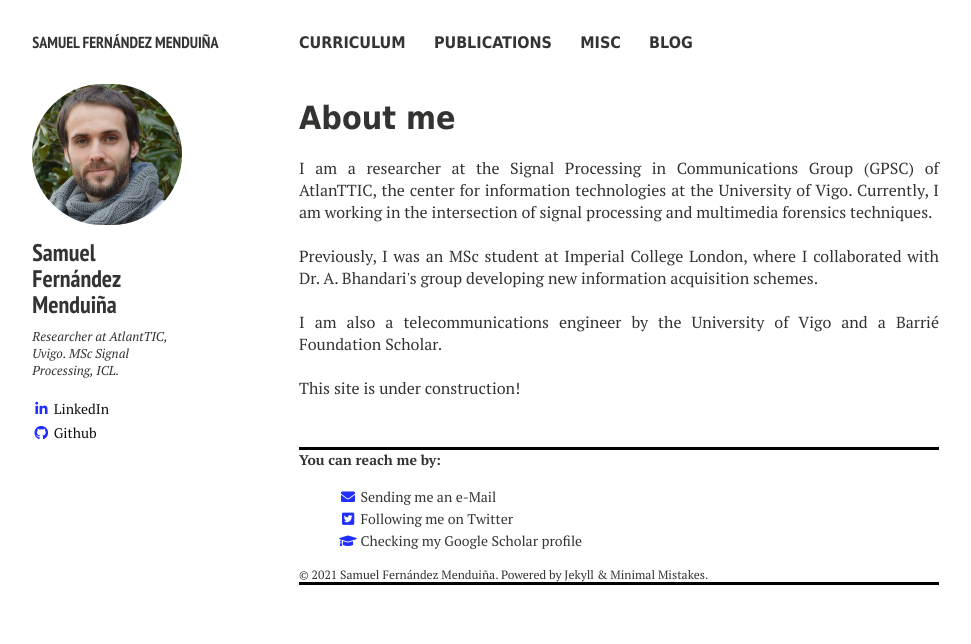
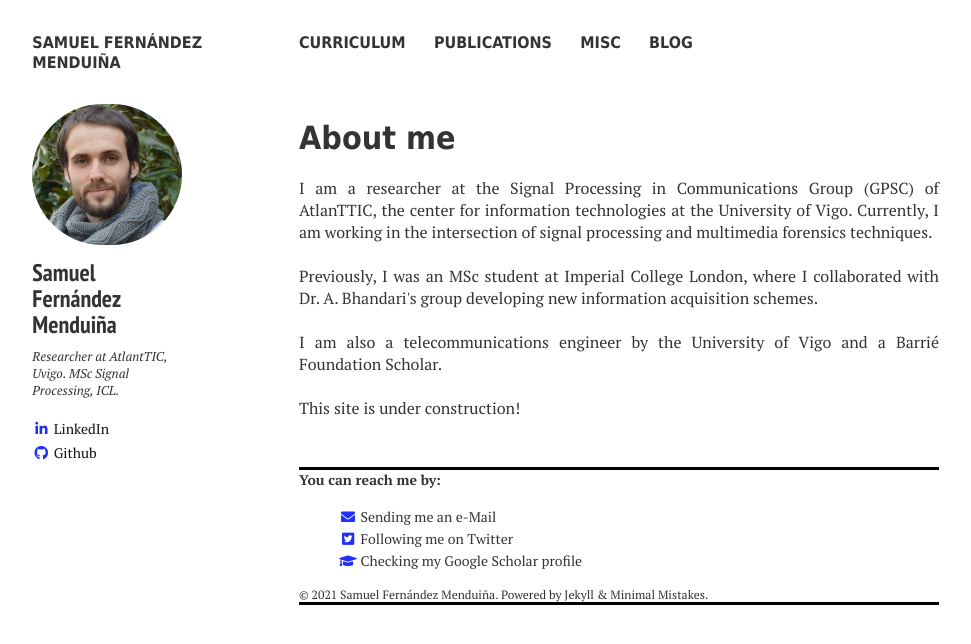
Before and after one commit to sf219/sfweb, a Jekyll site: the page built from index.md, in a window 1280 px wide. Shown: the top 644 px of the page, without its empty margins (21-992 px from the left). Built offline with Jekyll 4.4.1, drawn with Linux system fonts in a browser that asks for light colours; nearby versions of some CDN libraries.

Commit message:
Update _navigation.html

```diff
--- a/_includes/_navigation.html
+++ b/_includes/_navigation.html
@@ -13,7 +13,7 @@
     <body>
 <div  class="navigation-wrapper">
 	<div class="site-name">
-		<a href="{{ site.url }}">{{ site.title }}</a>
+		<a style="font-family:Tahoma" href="{{ site.url }}">{{ site.title }}</a>
 	</div><!-- /.site-name -->
 	<div class="top-navigation">
 		<nav role="navigation" id="site-nav" class="nav">
```
